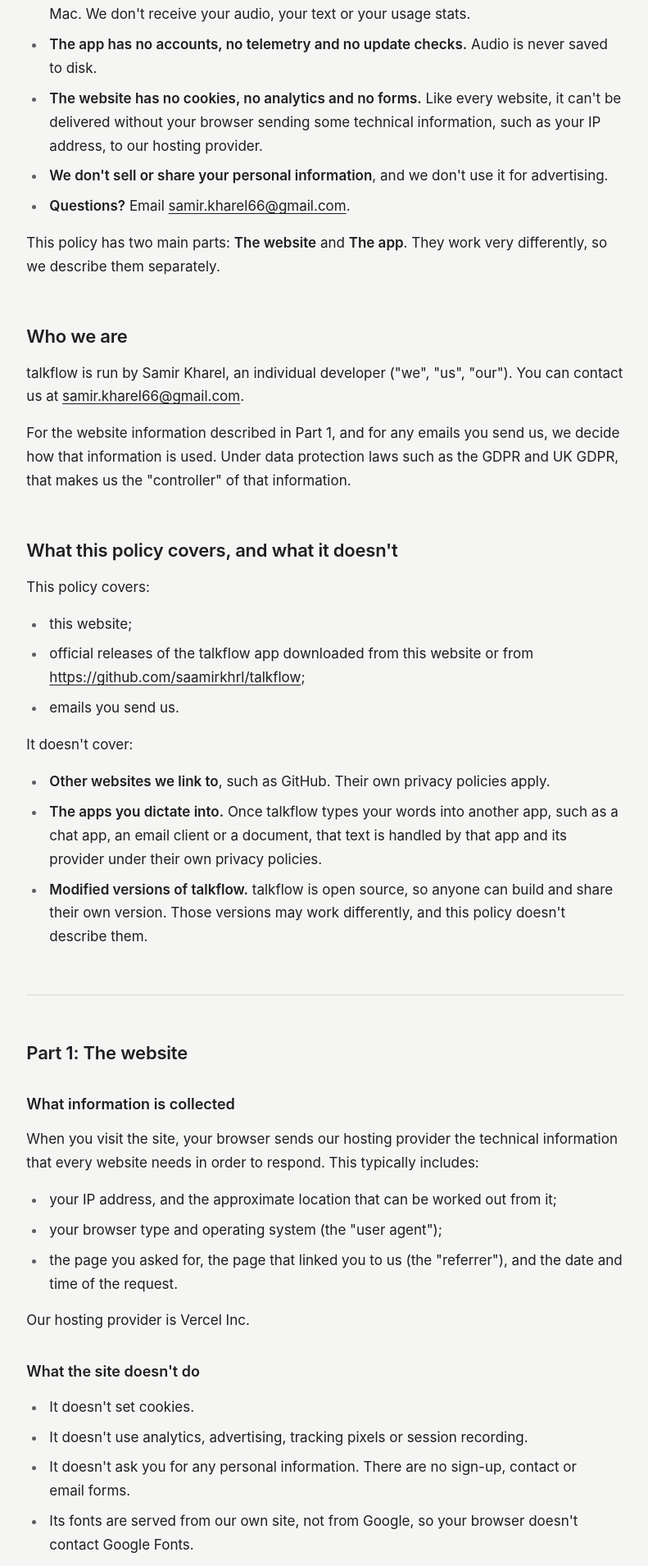
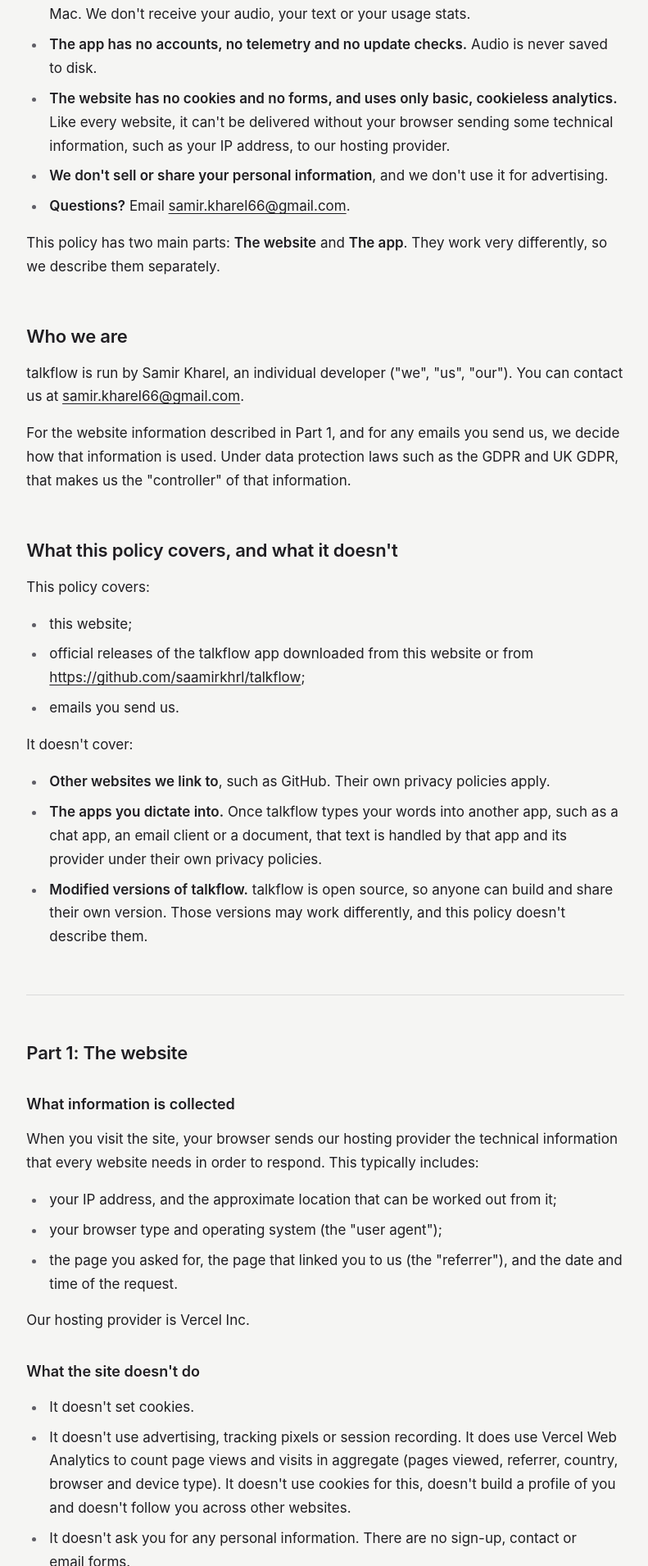
Before and after one commit to saamirkhrl/talkflow, a Next.js app in the folder client/: page /privacy in a window 1280 px wide. Shown: the part 410-2320 px from the top of the page at 82% size, without its empty margins (243-1034 px from the left). Built offline with nearby package versions, Linux system fonts and the light colour scheme; no server answers.

Commit message:
feat: add Vercel Web Analytics, update privacy
Co-Authored-By: Claude Sonnet 5.5 <noreply@anthropic.com>

```diff
--- a/client/app/layout.tsx
+++ b/client/app/layout.tsx
@@ -1,3 +1,4 @@
+import { Analytics } from "@vercel/analytics/next";
 import type { Metadata } from "next";
 import { Newsreader } from "next/font/google";
 import { Footer } from "@/components/landing/Footer";
@@ -51,6 +52,7 @@ export default async function RootLayout({ children }: LayoutProps<"/">) {
           {children}
           <Footer />
         </VisitorProvider>
+        <Analytics />
       </body>
     </html>
   );
--- a/client/app/privacy/page.tsx
+++ b/client/app/privacy/page.tsx
@@ -23,9 +23,9 @@ export default function PrivacyPage() {
           never saved to disk.
         </li>
         <li>
-          <strong>The website has no cookies, no analytics and no forms.</strong> Like every
-          website, it can&apos;t be delivered without your browser sending some technical
-          information, such as your IP address, to our hosting provider.
+          <strong>The website has no cookies and no forms, and uses only basic, cookieless
+          analytics.</strong> Like every website, it can&apos;t be delivered without your browser
+          sending some technical information, such as your IP address, to our hosting provider.
         </li>
         <li>
           <strong>We don&apos;t sell or share your personal information</strong>, and we don&apos;t
@@ -102,7 +102,10 @@ export default function PrivacyPage() {
       <ul>
         <li>It doesn&apos;t set cookies.</li>
         <li>
-          It doesn&apos;t use analytics, advertising, tracking pixels or session recording.
+          It doesn&apos;t use advertising, tracking pixels or session recording. It does use Vercel
+          Web Analytics to count page views and visits in aggregate (pages viewed, referrer,
+          country, browser and device type). It doesn&apos;t use cookies for this, doesn&apos;t
+          build a profile of you and doesn&apos;t follow you across other websites.
         </li>
         <li>
           It doesn&apos;t ask you for any personal information. There are no sign-up, contact or
@@ -162,8 +165,9 @@ export default function PrivacyPage() {
 
       <h3 id="website-dnt">&quot;Do Not Track&quot; and Global Privacy Control</h3>
       <p>
-        We don&apos;t track visitors over time or across other websites, and we don&apos;t allow
-        other companies to do so through our site. So there&apos;s nothing for a &quot;Do Not
+        We don&apos;t track visitors across other websites, and we don&apos;t allow other
+        companies to do so through our site. Our aggregate analytics don&apos;t use cookies or
+        build a profile of you. So there&apos;s nothing for a &quot;Do Not
         Track&quot; or Global Privacy Control signal to switch off. The site works the same way
         whether or not your browser sends one.
       </p>
--- a/client/package.json
+++ b/client/package.json
@@ -10,6 +10,7 @@
     "logos": "node scripts/build-brand-logos.mjs"
   },
   "dependencies": {
+    "@vercel/analytics": "^2.0.1",
     "lenis": "^1.3.26",
     "lucide-react": "^1.48.0",
     "next": "16.3.7",
```
Also changed, not shown: 1 other file (tests, documents, lock files or other folders).
